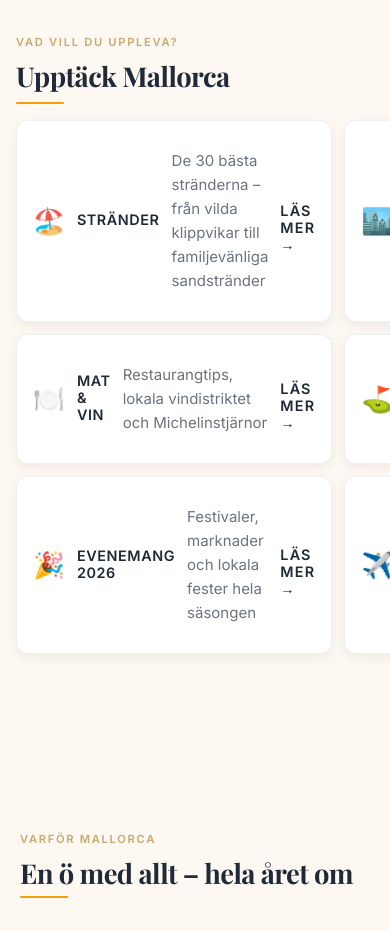
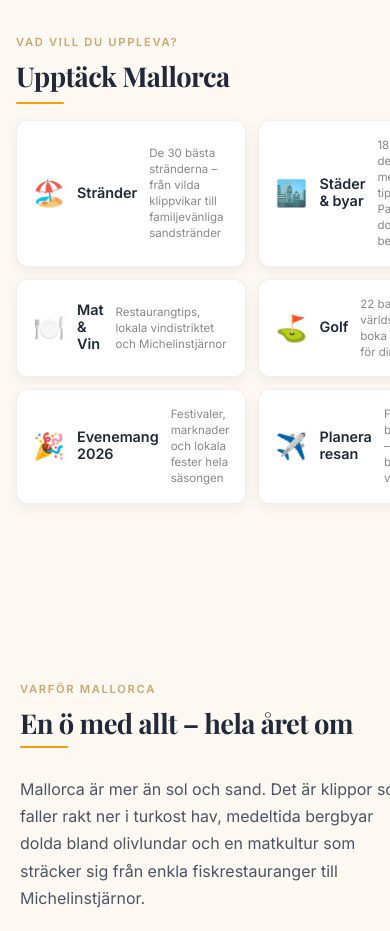
Before and after one commit to ErikFerla/min-hemsida, a Next.js app: page / in a window 390 px wide. Shown: the part 820-1751 px from the top of the page. Built offline with nearby package versions, Linux system fonts and the light colour scheme; a web font is replaced by a local one.

Commit message:
Replace feature-card inline styles with classes for mobile fix

```diff
--- a/app/globals.css
+++ b/app/globals.css
@@ -124,6 +124,10 @@ section li {
   transform: translateY(-4px);
   box-shadow: 0 12px 32px rgba(0,0,0,0.1);
 }
+.fc-icon { font-size: 1.5rem; margin-bottom: 12px; line-height: 1; }
+.fc-title { font-size: 1rem; font-weight: 700; letter-spacing: 0.04em; color: #1F2937; margin-bottom: 8px; text-transform: uppercase; }
+.fc-desc { font-size: 0.875rem; color: #6b7280; line-height: 1.5; margin-bottom: 12px; }
+.fc-link { font-size: 0.8rem; color: #0e7490; font-weight: 600; letter-spacing: 0.05em; text-transform: uppercase; }
 
 @media (max-width: 768px) {
 
@@ -152,7 +156,8 @@ section li {
   /* Emoji-ikon — exakt samma som .mobile-quicklink-icon */
   .feature-card > div:first-child,
   .feature-card span:first-child,
-  .feature-card [class*="icon"] {
+  .feature-card [class*="icon"],
+  .fc-icon {
     flex-shrink: 0 !important;
     font-size: 1.6rem !important;
     margin-bottom: 0 !important;
@@ -163,20 +168,24 @@ section li {
   .feature-card strong,
   .feature-card [style*="fontWeight: 700"],
   .feature-card [style*="font-weight: 700"],
-  .feature-card div[style*="600"] {
+  .feature-card div[style*="600"],
+  .fc-title {
     font-size: 0.9rem !important;
     font-weight: 600 !important;
     line-height: 1.2 !important;
     color: rgb(31, 41, 55) !important;
     margin-bottom: 2px !important;
     display: block !important;
+    text-transform: none !important;
+    letter-spacing: 0 !important;
   }
 
   /* Beskrivning — exakt samma som .mobile-quicklink-desc */
   .feature-card p,
   .feature-card [style*="fontSize: '0.875rem'"],
   .feature-card div[style*="color: '#6b7280'"],
-  .feature-card div[style*="color: '#4b5563'"] {
+  .feature-card div[style*="color: '#4b5563'"],
+  .fc-desc {
     font-size: 0.72rem !important;
     color: rgb(136, 136, 136) !important;
     line-height: 1.4 !important;
@@ -185,7 +194,8 @@ section li {
   }
 
   /* Dölj LÄS MER-länken */
-  .feature-card a {
+  .feature-card a,
+  .fc-link {
     display: none !important;
   }
 
--- a/app/page.tsx
+++ b/app/page.tsx
@@ -27,10 +27,10 @@ export default function Home() {
                 { icon: '✈️', title: 'Planera resan', desc: 'Flyg, hyrbil, bästa restid – allt du behöver veta', href: '/flyg' },
               ].map((item) => (
                 <a key={item.title} href={item.href} className="feature-card">
-                  <div style={{ fontSize: '1.5rem', marginBottom: '12px', lineHeight: 1, verticalAlign: 'middle' }}>{item.icon}</div>
-                  <div style={{ fontSize: '1rem', fontWeight: 700, letterSpacing: '0.04em', color: '#1F2937', marginBottom: '8px', textTransform: 'uppercase' }}>{item.title}</div>
-                  <div style={{ fontSize: '0.88rem', color: '#6B7280', lineHeight: 1.7 }}>{item.desc}</div>
-                  <div style={{ marginTop: '16px', fontSize: 'var(--btn-font-size, 0.8125rem)', color: 'var(--turkos)', fontWeight: 700, letterSpacing: 'var(--btn-letter-spacing, 0.08em)', textTransform: 'uppercase' }}>LÄS MER →</div>
+                  <div className="fc-icon">{item.icon}</div>
+                  <div className="fc-title">{item.title}</div>
+                  <div className="fc-desc">{item.desc}</div>
+                  <span className="fc-link">LÄS MER →</span>
                 </a>
               ))}
             </div>
```
